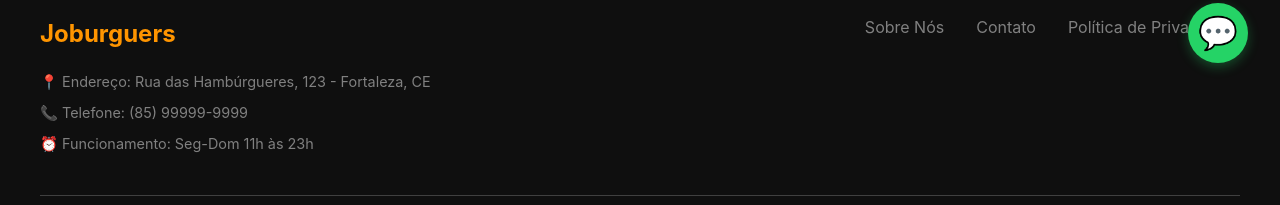
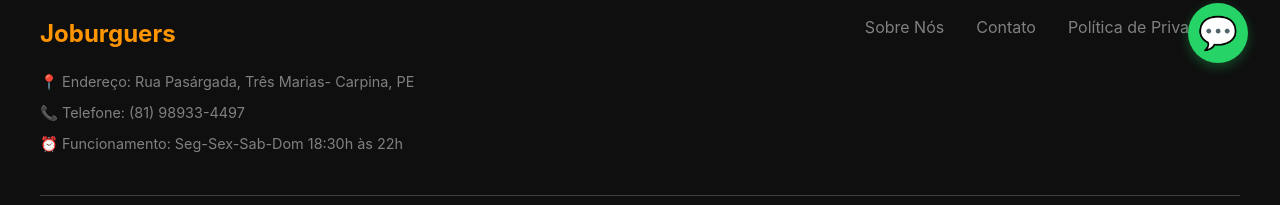
Before and after one commit to JackobAssis/Joburguers, a website with bundled scripts: page produto.html in a window 1280 px wide. Shown: the part 705-910 px from the top of the page. Built offline with nearby package versions, Linux system fonts and the light colour scheme; no server answers.

Commit message:
Corrigindo informações
Updated contact information in the footer section.

```diff
--- a/produto.html
+++ b/produto.html
@@ -101,9 +101,9 @@
         <div class="footer__container">
             <div class="footer__content">
                 <h3>Joburguers</h3>
-                <p>📍 Endereço: Rua das Hambúrgueres, 123 - Fortaleza, CE</p>
-                <p>📞 Telefone: (85) 99999-9999</p>
-                <p>⏰ Funcionamento: Seg-Dom 11h às 23h</p>
+                <p>📍 Endereço: Rua Pasárgada, Três Marias- Carpina, PE</p>
+                <p>📞 Telefone: (81) 98933-4497</p>
+                <p>⏰ Funcionamento: Seg-Sex-Sab-Dom 18:30h às 22h</p>
             </div>
             <div class="footer__links">
                 <a href="#">Sobre Nós</a>
```
